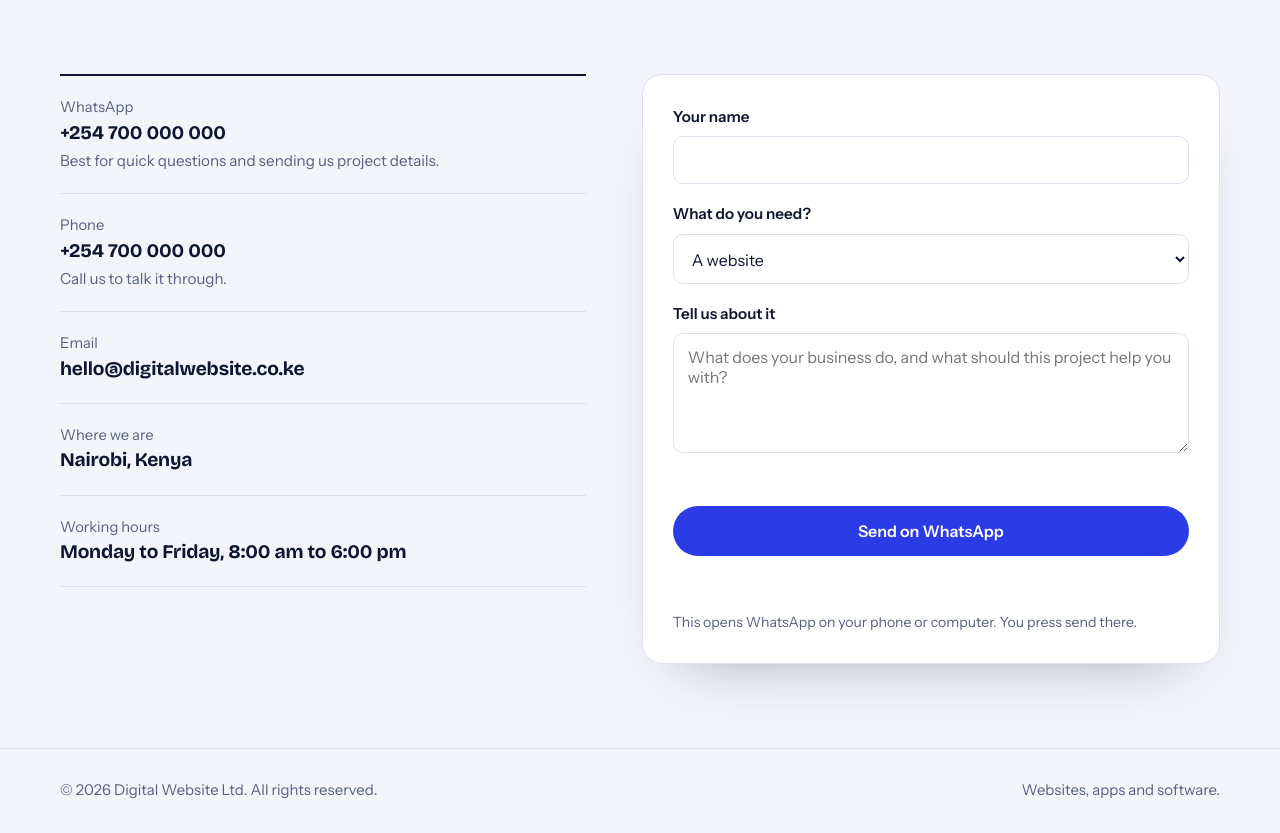
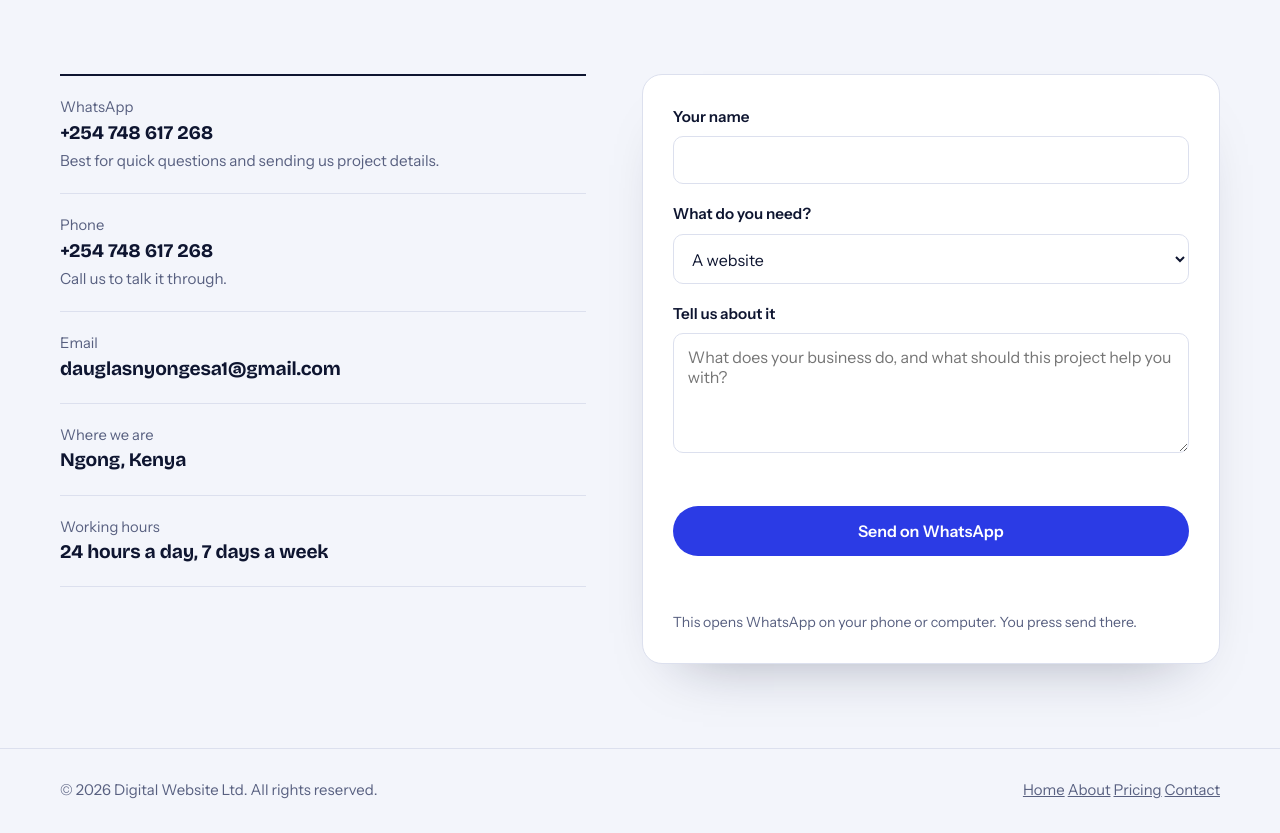
Before and after one commit to Dag-hub28/DigitalWebsite, a plain HTML site: page contact.html in a window 1280 px wide. Shown: the part 340-1173 px from the top of the page. Drawn offline with nearby package versions, Linux system fonts and the light colour scheme.

Commit message:
Update contact.html

```diff
--- a/contact.html
+++ b/contact.html
@@ -4,7 +4,7 @@
 <meta charset="utf-8">
 <meta name="viewport" content="width=device-width, initial-scale=1">
 <title>Contact | Digital Website Ltd</title>
-<meta name="description" content="Contact Digital Website Ltd on WhatsApp, by phone or by email, or send a project request from this page.">
+<meta name="description" content="Contact Digital Website Ltd on WhatsApp, by phone or by email, or send a project request from this page. Open 24 hours, 7 days a week.">
 <link rel="preconnect" href="https://fonts.googleapis.com">
 <link rel="preconnect" href="https://fonts.gstatic.com" crossorigin>
 <link href="https://fonts.googleapis.com/css2?family=Bricolage+Grotesque:opsz,wght@12..96,500;12..96,700;12..96,800&family=Instrument+Sans:wght@400;500;600&display=swap" rel="stylesheet">
@@ -116,18 +116,22 @@ nav.links a[aria-current="page"]{color:var(--ink)}
 <footer>
   <div class="wrap">
     <span>&copy; <span id="yr"></span> Digital Website Ltd. All rights reserved.</span>
-    <span>Websites, apps and software.</span>
+    <nav class="foot-links" aria-label="Footer">
+      <a href="index.html">Home</a>
+      <a href="about.html">About</a>
+      <a href="pricing.html">Pricing</a>
+      <a href="contact.html">Contact</a>
+    </nav>
   </div>
 </footer>
 
 <script>
-/* EDIT: put your real details here. Use the same WhatsApp number as in index.html. */
 const SITE = {
-  whatsapp: "254700000000",            // digits only, with country code, no + or spaces
-  display: "+254 700 000 000",         // how the number is shown on the page
-  email: "hello@digitalwebsite.co.ke",
-  location: "Nairobi, Kenya",
-  hours: "Monday to Friday, 8:00 am to 6:00 pm"
+  whatsapp: "254748617268",
+  display: "+254 748 617 268",
+  email: "dauglasnyongesa1@gmail.com",
+  location: "Ngong, Kenya",
+  hours: "24 hours a day, 7 days a week"
 };
 
 const waLink = msg => "https://wa.me/" + SITE.whatsapp + "?text=" + encodeURIComponent(msg);
```
